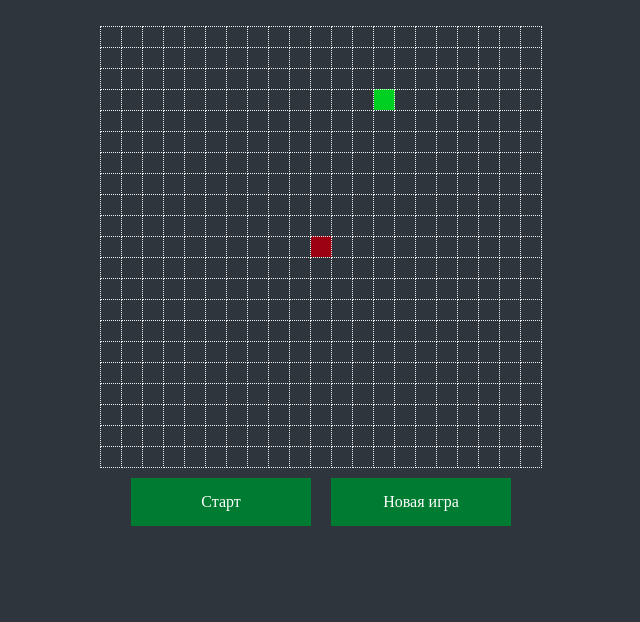
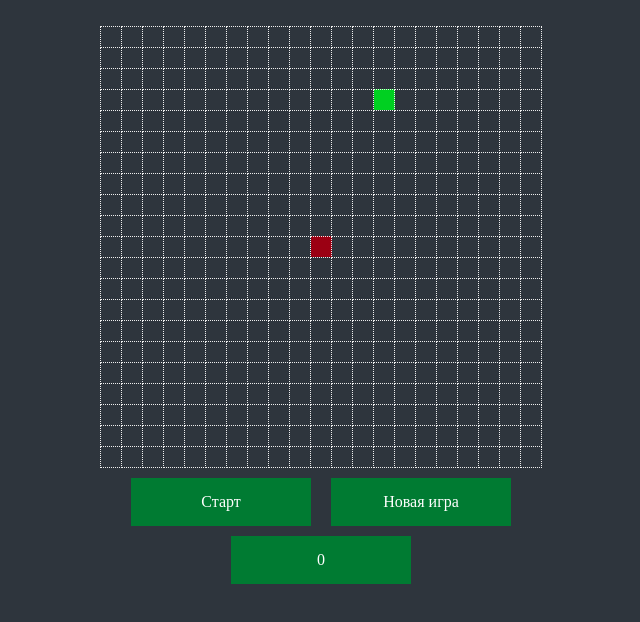
Before and after one commit to YakovBoiev/JS, a plain HTML site: page less7/index.html in a window 1280 px wide. Shown: the whole page, without its empty margins (319-959 px from the left). Drawn offline with Linux system fonts and the light colour scheme.

Commit message:
create foodCount

```diff
--- a/less7/index.html
+++ b/less7/index.html
@@ -13,6 +13,7 @@
     <div id="playButton" class="menuButton">Старт</div>
     <div id="newGameButton" class="menuButton">Новая игра</div>
 </div>
+<div id="counter" class="counter"></div>
 
 <script src="js.js"></script>
 </body>
--- a/less7/js.js
+++ b/less7/js.js
@@ -3,7 +3,7 @@ const settings = {
   rowsCount: 21,
   colsCount: 21,
   speed: 2,
-  winFoodCount: 50,
+  winFoodCount: 5,
 };
 
 const config = {
@@ -238,6 +238,7 @@ const game = {
     this.snake.init(this.getStartSnakeBody(), 'up');
     this.food.setCoordinates(this.getRandomFreeCoordinates());
     this.render();
+    this.foodCount()
   },
 
   getStartSnakeBody() {
@@ -297,7 +298,7 @@ const game = {
 
       if (this.isGameWon()) this.finish();
     }
-
+    this.foodCount()
     this.snake.makeStep();
     this.render();
   },
@@ -377,6 +378,9 @@ const game = {
   render() {
     this.map.render(this.snake.getBody(), this.food.getCoordinates());
   },
+  foodCount () {
+    document.getElementById('counter').innerHTML = `${snake.body.length - 1}`
+  },
 
 };
 
--- a/less7/style.css
+++ b/less7/style.css
@@ -44,3 +44,13 @@ td.cell{
 .disabled:hover{
     background: #7c7c7c;
 }
+.counter {
+    width: 150px;
+    padding: 15px;
+    margin-left: auto;
+    margin-right: auto;
+    color: white;
+    background: #007b32;
+    text-align: center;
+    cursor: auto;
+}
```
